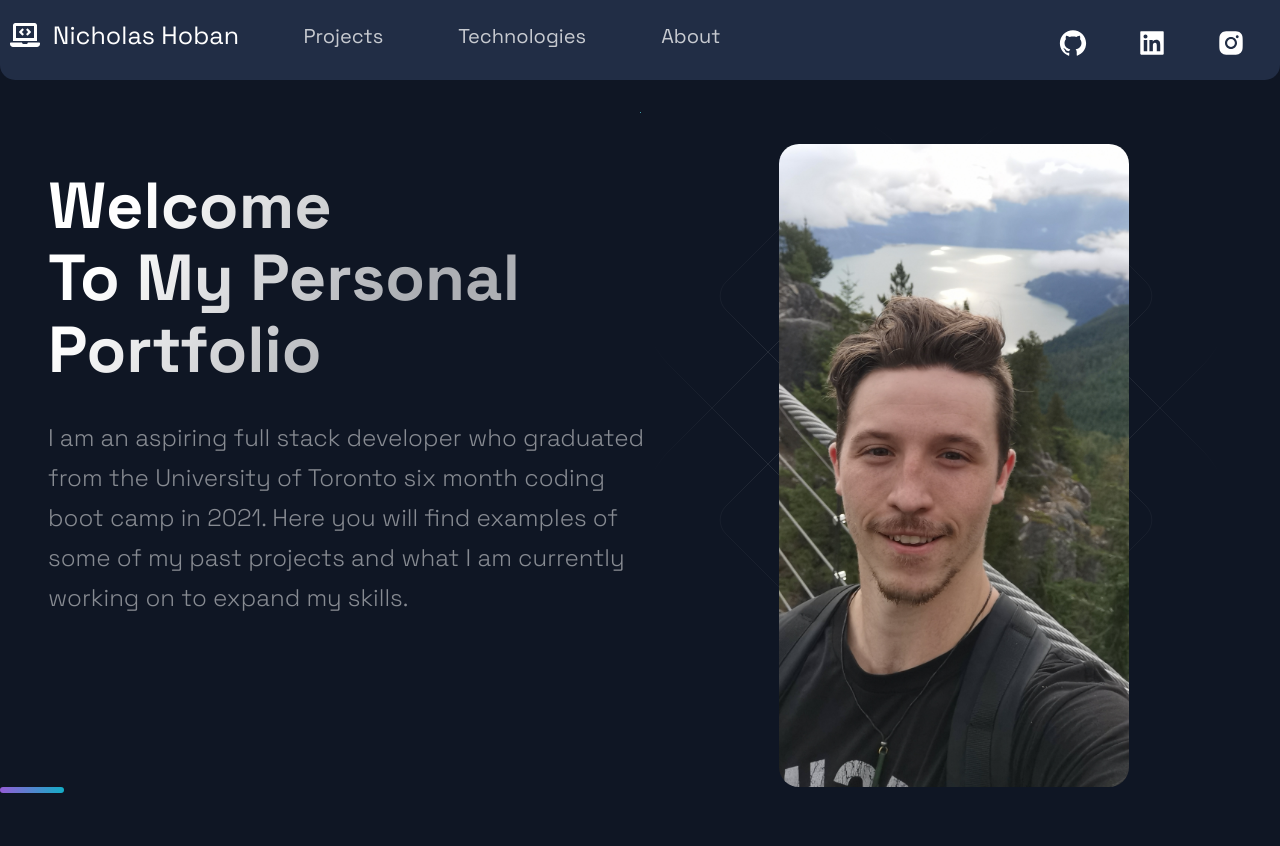
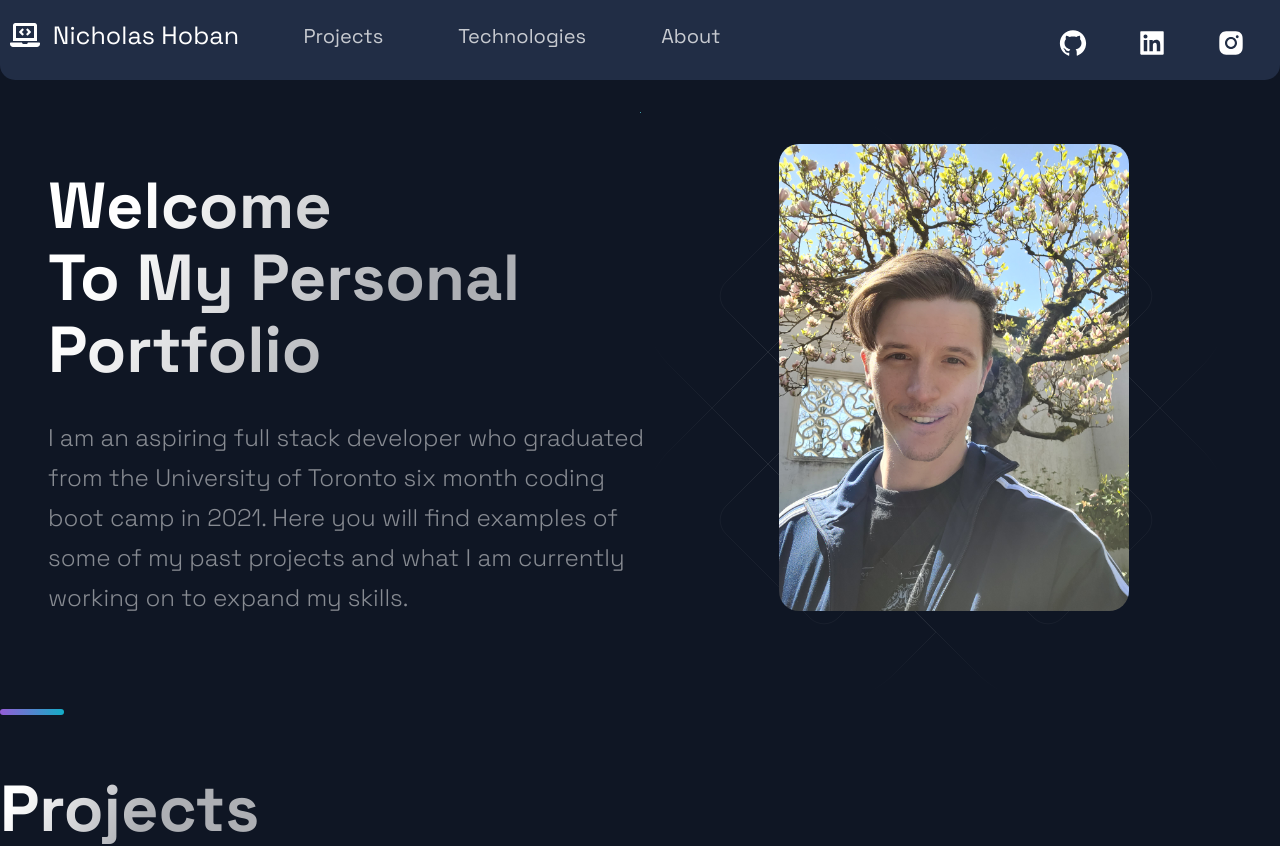
Before and after one commit to buckxx1/portfolio_website, a Next.js app: page / in a window 1280 px wide. Shown: the top 846 px of the page. Built offline with nearby package versions, Linux system fonts and the light colour scheme.

Commit message:
changed my profile image

```diff
--- a/src/constants/constants.js
+++ b/src/constants/constants.js
@@ -49,7 +49,7 @@ export const nicksprofile = [
   {
     title: 'nick',
     description: "Profile image",
-    image: '/images/nickProfile.png',
+    image: '/images/nick.png',
 
     id: 7,
 
```
Also changed, not shown: public/images/nick.png (added).
